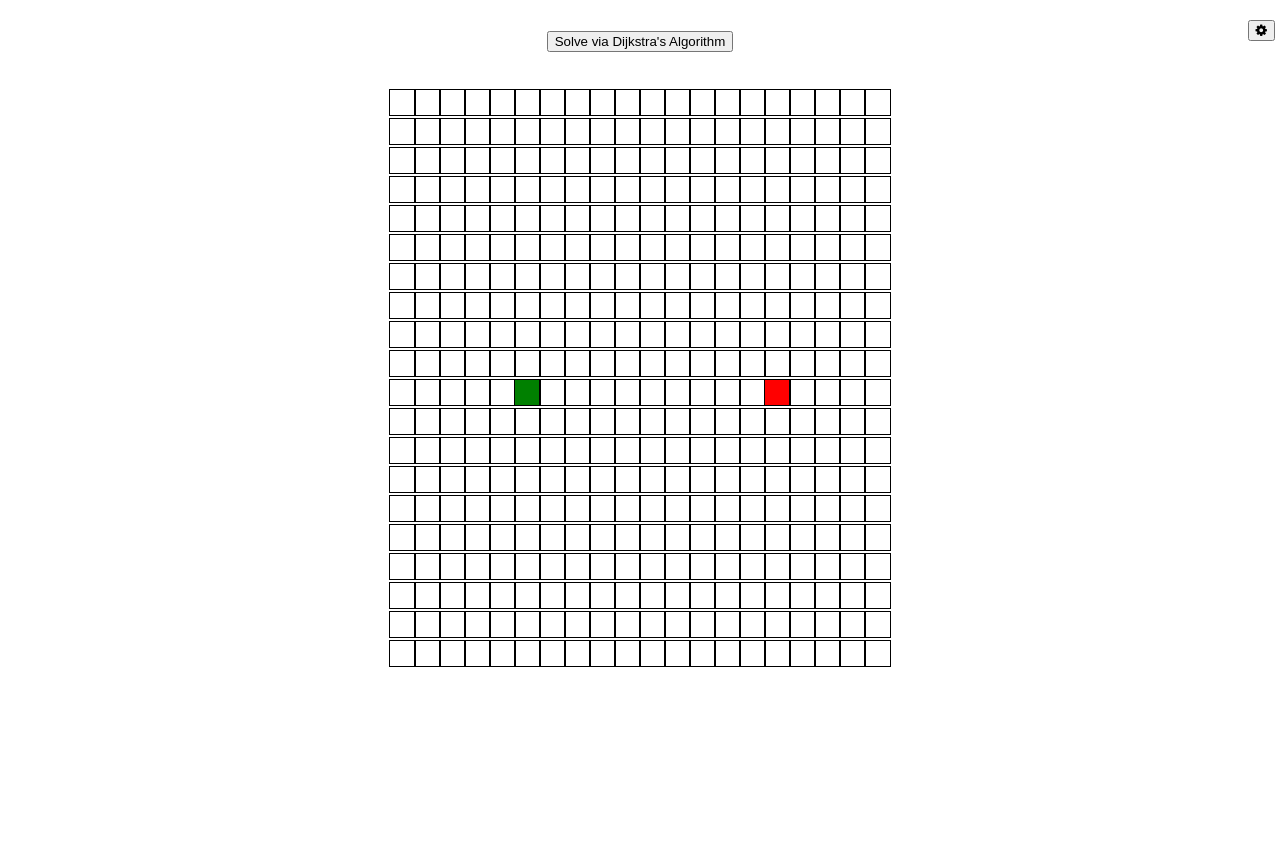
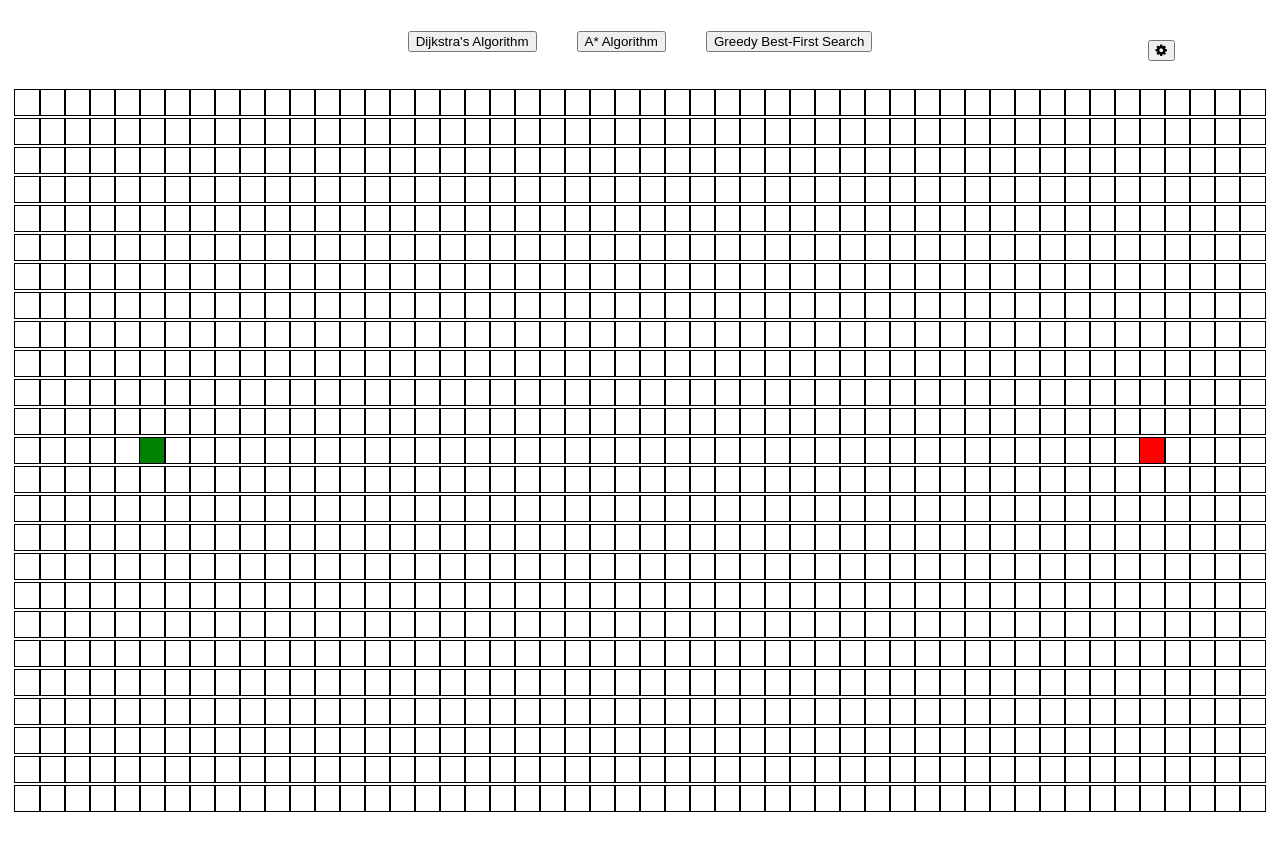
Before and after one commit to AdrianJendo/path_finding, a React (Create React App) app: page / in a window 1280 px wide. Before the commit the page ends 800 px from the top, so only its background shows below. Built offline with nearby package versions, Linux system fonts and the light colour scheme.

Commit message:
Added A* Algorithm

```diff
--- a/src/PathfindingVisualizer/PathfindingVisualizer.css
+++ b/src/PathfindingVisualizer/PathfindingVisualizer.css
@@ -8,10 +8,15 @@
   display: inline-block;
 }
 
+.headerButton {
+  margin-left: 20px;
+  margin-right: 20px;
+}
+
 .settings {
   position: absolute;
-  top: 0px;
-  right: 0px;
+  top: 20px;
+  right: 100px;
   margin-right: 5px;
   margin-top: 20px;
 }
--- a/src/PathfindingVisualizer/PathfindingVisualizer.js
+++ b/src/PathfindingVisualizer/PathfindingVisualizer.js
@@ -1,15 +1,17 @@
-import React, {useCallback, useEffect, useState} from 'react';
-import {Node} from './Node/Node';
-import {Popup} from './Popup';
+import React, { useCallback, useEffect, useState } from 'react';
+import { Node } from './Node/Node';
+import { Popup } from './Popup';
 import "./PathfindingVisualizer.css";
-import {dijkstra, getShortestPath} from "../algorithms/dijkstra";
+import { dijkstra, getShortestPath } from "../algorithms/dijkstra";
+import { AStar } from "../algorithms/AStar";
 
-const NUMROWS = 20;
-const NUMCOLS = 20;
-const START_NODE_ROW = 10;
+const NUMROWS = 25;
+const NUMCOLS = 50;
+const START_NODE_ROW = 12;
 const START_NODE_COL = 5;
-const END_NODE_ROW = 10;
-const END_NODE_COL = 15;
+const END_NODE_ROW = 12;
+const END_NODE_COL = 45;
+const ANIMATION_SPEED = 30; // 12
 
 //For later
 //Code using A* and also switch between Dijsktra and A*
@@ -79,7 +81,8 @@ export function PathfindingVisualizer() {
             isWall : walls.length && row<walls.length && col < walls[0].length && walls[row][col],
             isHover : false,
             previousNode : null,
-            cost: Infinity
+            cost: Infinity,
+            id: row.toString() + col.toString() // Unique permutation so that each node has its own string id
         };
     };
 
@@ -94,11 +97,19 @@ export function PathfindingVisualizer() {
         setAnimation(true);
     };
 
+    //Solves current grid using A*
+    const solveAStar = () => {
+        const start = grid[startNode.row][startNode.col];
+        const end = grid[endNode.row][endNode.col];
+        const visited_nodes = AStar(grid, start, end); //returns a list of visited nodes
+        const shortest_path_list = getShortestPath(end); //returns the shortest path from end node to start node
+        animateDijkstra(visited_nodes, shortest_path_list);
+        setAnimation(true);
+    };
+
     //Animates Dijkstra's Algorithm
     const animateDijkstra = (visited_nodes, shortest_path_list) => {
         //Iterate through visited nodes
-        //let new_grid = grid.slice();
-        const update_interval = 7;
         for(let i =0; i<visited_nodes.length; ++i){
             /*
             //Updating entire state is not efficient
@@ -119,13 +130,13 @@ export function PathfindingVisualizer() {
                     document.getElementById(`node-${node.row}-${node.col}`).className =
                     'node node-visited';
                 }
-              }, update_interval*i);
+              }, ANIMATION_SPEED*i);
         }
 
         //After animating the visited nodes, do the shortest path animation
         setTimeout(() => {
             animateShortestPath(shortest_path_list);
-        }, update_interval * visited_nodes.length)
+        }, ANIMATION_SPEED * visited_nodes.length)
     };
 
     //Animates shortest path
@@ -424,7 +435,13 @@ export function PathfindingVisualizer() {
             <link rel="stylesheet" href="https://cdnjs.cloudflare.com/ajax/libs/font-awesome/4.7.0/css/font-awesome.min.css"></link>
             <button onClick={togglePopup} className="settings"><span className="fa fa-gear"></span></button>
             <div className='header'>
-                {!animation && !reset && !(changeStart || changeEnd) && <button onClick={solveDijkstra}>Solve via Dijkstra's Algorithm</button>}
+                {!animation && !reset && !(changeStart || changeEnd) &&
+                    <div>
+                        <button className="headerButton" onClick={solveDijkstra}>Dijkstra's Algorithm</button>
+                        <button className = "headerButton" onClick={solveAStar}>A* Algorithm</button>
+                        <button className = "headerButton" onClick={solveDijkstra}>Greedy Best-First Search</button>
+                    </div>
+                }
                 {reset && !(changeStart || changeEnd) && <button onClick = {resetGrid}>Reset Grid </button>}
                 {changeStart && <h3 style={{marginTop:'0px', color:'green'}}>Select New Start Node</h3>}
                 {changeEnd && <h3 style={{marginTop:'0px', color:'red'}}>Select New End Node</h3>}
--- /dev/null
+++ b/src/algorithms/AStar.js
@@ -0,0 +1,96 @@
+// Returns an array of visited nodes (closed set) between startNode and endNode using A* with manhattan distance
+export function AStar(grid, startNode, endNode) {
+    // Initialize Visited List
+    const closedSet = [];
+    // Initialize unvisited list
+    const openSet = {};
+
+    // gCost minimum distance from start node to current node
+    // hCost (heuristic cost) estimated cost to the end from the current node
+    const [gCosts, hCosts] = getGHCosts(startNode, endNode, grid)
+
+    startNode.cost = hCosts; // Represents the fCost of start node
+    openSet[startNode.id] = startNode;
+
+    do {
+        // sortNodes(openSet) // Sort the unvisited nodes by fcost (reverse order)
+        // const cur_node = openSet.pop() // Get node with smallest fCost
+        const cur_node = findSmallestFCost(openSet);
+        delete openSet[cur_node.id]
+
+        //Update value of current node and append to visited list
+        closedSet.push(cur_node);
+        cur_node.isVisited = true;
+
+        // If current node has distance infinity, stop
+        // or if endnode is found, terminate function
+        if (cur_node.cost === Infinity || cur_node === endNode) {
+            return closedSet;
+        }
+
+		//Check the neighbours of the current node
+        const unvisited_neighbours = getUnvisitedNeighbours(cur_node, grid);
+        for (const neighbour of unvisited_neighbours) {
+            const gCost = gCosts[cur_node.id] + 1;
+            neighbour.previousNode = cur_node;
+            gCosts[neighbour.id] = gCost;
+            neighbour.cost = gCost + hCosts[neighbour.id]; // fCost
+            openSet[neighbour.id] = neighbour;
+        }
+    } while (Object.keys(openSet).length !== 0);
+    return closedSet;
+}
+
+//Gets gCosts (Infinity except for start) & hCosts relative to end node (manhattan distance)
+const getGHCosts = (startNode, endNode, grid) => {
+    const hCosts = {};
+    const gCosts = {};
+
+    for (let row = 0; row < grid.length; ++row) {
+        for (let col = 0; col < grid[row].length; ++col) {
+            const entry = grid[row][col]
+            hCosts[entry.id] = manhattanDistance(endNode, entry);
+            if (entry.id === startNode.id) {
+                gCosts[entry.id] = 0;
+            }
+            else {
+                gCosts[entry.id] = Infinity;
+            }
+        }
+    }
+	return [gCosts, hCosts];
+};
+
+const findSmallestFCost = (openSet) => {
+    let smallest_node = Object.values(openSet)[0];
+	for (const val of Object.values(openSet)) {
+		if (val.cost < smallest_node.cost) {
+			smallest_node = val;
+		}
+	}
+
+	return smallest_node;
+}
+
+//AStar heuristic
+//https://datascience.stackexchange.com/questions/20075/when-would-one-use-manhattan-distance-as-opposed-to-euclidean-distance
+//So in a nutshell: Manhattan distance generally works only if the points are arranged in the form of a grid and the problem which we are working on gives more priority to the distance between the points only along with the grids, but not the geometric distance.
+const manhattanDistance = (node, target) => {
+    // return Math.abs(node.row-target.row) + Math.abs(node.col-target.col);
+    return Math.sqrt(
+		Math.pow(node.row-target.row, 2) + Math.pow(node.col-target.col, 2)
+	);
+}
+
+//Returns a list of unvisited nodes surrounding the current node
+const getUnvisitedNeighbours = (node, grid) => {
+    const neighbours = [];
+    const {col, row} = node;
+    if (row > 0) neighbours.push(grid[row - 1][col]);
+    if (row < grid.length - 1) neighbours.push(grid[row + 1][col]);
+    if (col > 0) neighbours.push(grid[row][col - 1]);
+    if (col < grid[0].length - 1) neighbours.push(grid[row][col + 1]);
+    return neighbours.filter(neighbour =>
+        !neighbour.isVisited && !neighbour.isWall
+    );
+}
--- a/src/algorithms/dijkstra.js
+++ b/src/algorithms/dijkstra.js
@@ -21,23 +21,19 @@ export function dijkstra(grid, startNode, endNode){
         sortNodes(unvisited) //Sort the unvisited nodes by cost (reverse order)
         let cur_node = unvisited.pop() //Get the lowest cost node
 
-        //Pass if current node is a wall or it has no previous node (ie: it is beind a wall)
-        if (cur_node.isWall) continue;
-
         //Update value of current node and append to visited list
         cur_node.isVisited = true;
         visited.push(cur_node);
 
-        //If current node has distance infinity, stop
-        if (cur_node.cost === Infinity) return visited;
+        // If current node has distance infinity, stop
+        // or if endnode is found, terminate function
+        if (cur_node.cost === Infinity || cur_node === endNode) {
+            return visited
+        };
 
-        //If endnode is found, terminate function
-        if (cur_node === endNode) {
-            return visited;
-        } else {
-            updateNeighbours(cur_node, grid);
-        }
+        updateNeighbours(cur_node, grid);
     }
+    return visited;
 }
 
 //Returns reverse ordered array of unvisited nodes by cost
@@ -49,8 +45,8 @@ const sortNodes = (unvisited) => {
 
 //Updates the nodes surrounding the current node to include the current node as the previous node
 const updateNeighbours = (node, grid) => {
-    let  unvisited_neighbours = getUnvisitedNeighbours(node, grid);
-    for (const neighbour of unvisited_neighbours){
+    const unvisited_neighbours = getUnvisitedNeighbours(node, grid);
+    for (const neighbour of unvisited_neighbours) {
         neighbour.previousNode = node;
         neighbour.cost = node.cost+1;
     }
@@ -64,7 +60,7 @@ const getUnvisitedNeighbours = (node, grid) => {
     if (row < grid.length - 1) neighbours.push(grid[row + 1][col]);
     if (col > 0) neighbours.push(grid[row][col - 1]);
     if (col < grid[0].length - 1) neighbours.push(grid[row][col + 1]);
-    return neighbours.filter(neighbour => !neighbour.isVisited); //&& !neighbour.isWall <--------------------------------------------------------------------------------!!!
+    return neighbours.filter(neighbour => !neighbour.isVisited && !neighbour.isWall);
 }
 
 //Returns a list of the shortest path of nodes
@@ -72,15 +68,10 @@ const getUnvisitedNeighbours = (node, grid) => {
 export function getShortestPath(endNode) {
     const shortestPath = [];
     let cur = endNode;
-    while(cur) {
+    while (cur) {
         shortestPath.unshift(cur); //Add current node to start of shortestPath list
         cur = cur.previousNode;
     }
 
     return shortestPath;
 }
-
-
-//AStart (use manhattan distance)
-//https://datascience.stackexchange.com/questions/20075/when-would-one-use-manhattan-distance-as-opposed-to-euclidean-distance
-//So in a nutshell: Manhattan distance generally works only if the points are arranged in the form of a grid and the problem which we are working on gives more priority to the distance between the points only along with the grids, but not the geometric distance.
--- /dev/null
+++ b/src/algorithms/greedybest.js
@@ -0,0 +1,3 @@
+
+
+// Greedy best-first search algorithm
```
